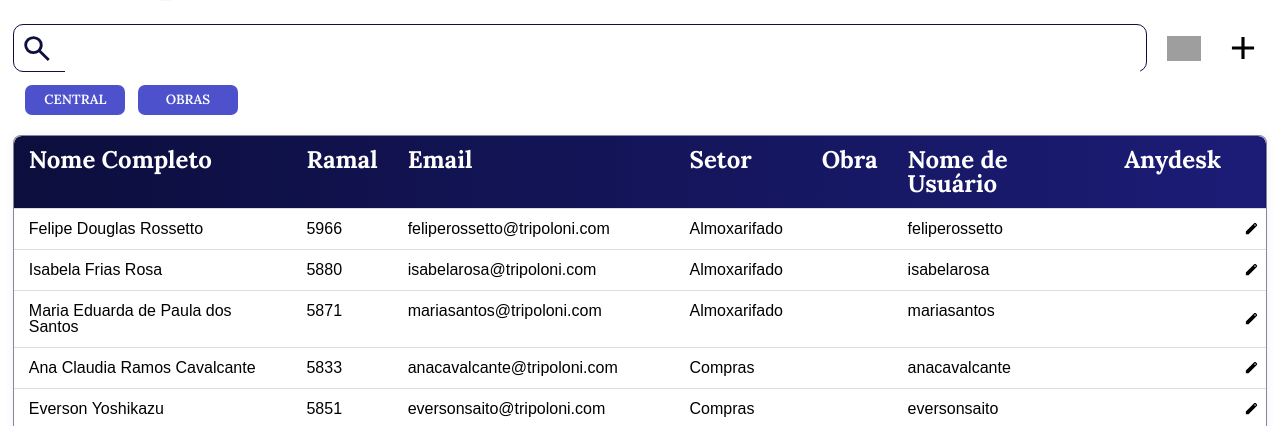
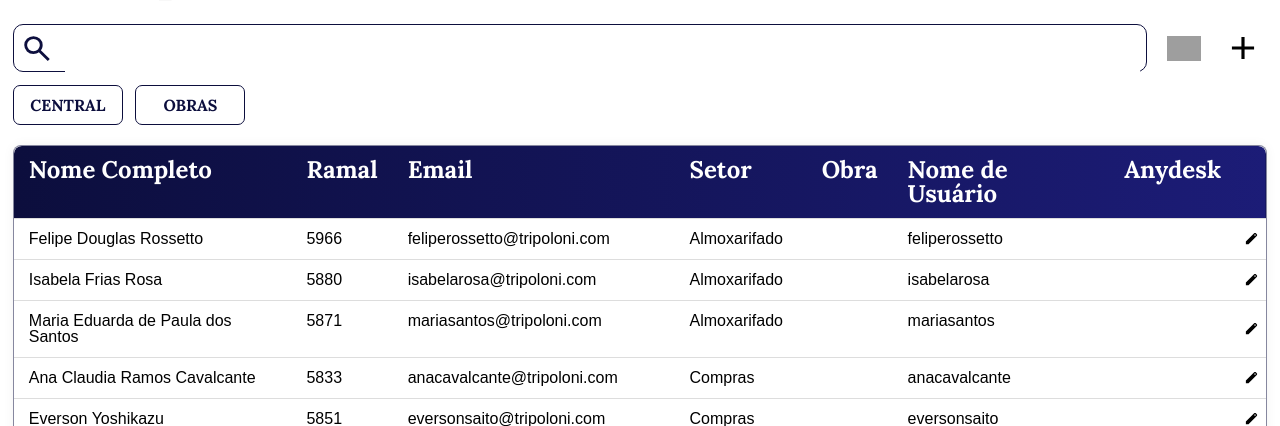
Before and after one commit to GHRodriguess/Telefonia-Tripoloni, a Django app: page /ramal/ in a window 1280 px wide. Shown: the part 57-483 px from the top of the page. Run offline with Django 5.2, Linux system fonts and the light colour scheme; a user stored in the database is signed in; data comes from the database, SQL or seed files in the repository; grey boxes are pictures that could not be loaded.

Commit message:
melhorando o estilo dos botões de filtros e adicionando obra no filtro por busca na barra

```diff
--- a/a_lista_ramal/utils.py
+++ b/a_lista_ramal/utils.py
@@ -21,7 +21,6 @@ def filtro_obra(request, ramais):
     filtro = request.GET.get("filtro", None)
     request.session["filtro"] = request.session.get("filtro", {"central": False, "obra": False})
     if filtro:
-        print(request.session.get("filtro", None))
         request.session["filtro"][filtro] = False if request.session["filtro"][filtro] else True
     filtros = request.session["filtro"]
     for filtro, status in filtros.items():
@@ -39,7 +38,8 @@ def filter_ramal(termo):
     Q(nome__icontains=termo) |
     Q(sobrenome__icontains=termo) |
     Q(ramal__icontains=termo) |
-    Q(anydesk__icontains=termo)
+    Q(anydesk__icontains=termo) |
+    Q(obra__icontains=termo)
 )
 
 def filter_ramal_obra(termo, ramais):
--- a/templates/static/a_lista_ramal/css/lista_ramal.css
+++ b/templates/static/a_lista_ramal/css/lista_ramal.css
@@ -99,27 +99,39 @@ main {
     padding-top: 1%;
     display: flex;
     justify-content: start;
+    gap: 1%;
 }
 
 .botoes-filtro {
     display: flex;
     justify-content: center;
     align-items: center;
-    margin-left: 1%;
-    width: 100px;
-    height: 30px;
+    width: 110px;
+    height: 40px;
     border-radius: 7px;
     font-family: "Lora", serif;
-    font-weight: 600;
-    background-color: #4d51cc;
-    color: #fff;
-    border: none;
+    font-weight: 700;
+    font-size: 1rem;
+    background-color: #ffffff;
+    color: #0c0e3d;
+    border: 1px solid #0c0e3d;
     transition: all 0.3s;
 }
 
+.filters > .botoes-filtro:hover {
+    background-color: rgb(24, 27, 121);
+    color: #fff;
+    cursor: pointer;
+    transform: scale(1.1);
+}
+
 .filters > .active {
-    background-color: #0c0e3d;
+    background-color: #0d0f40;
     color: #fff;
+}
+
+.filters > .active:hover {
+    background-color: #0d0f40;
 }
 
 .tabela {
```
